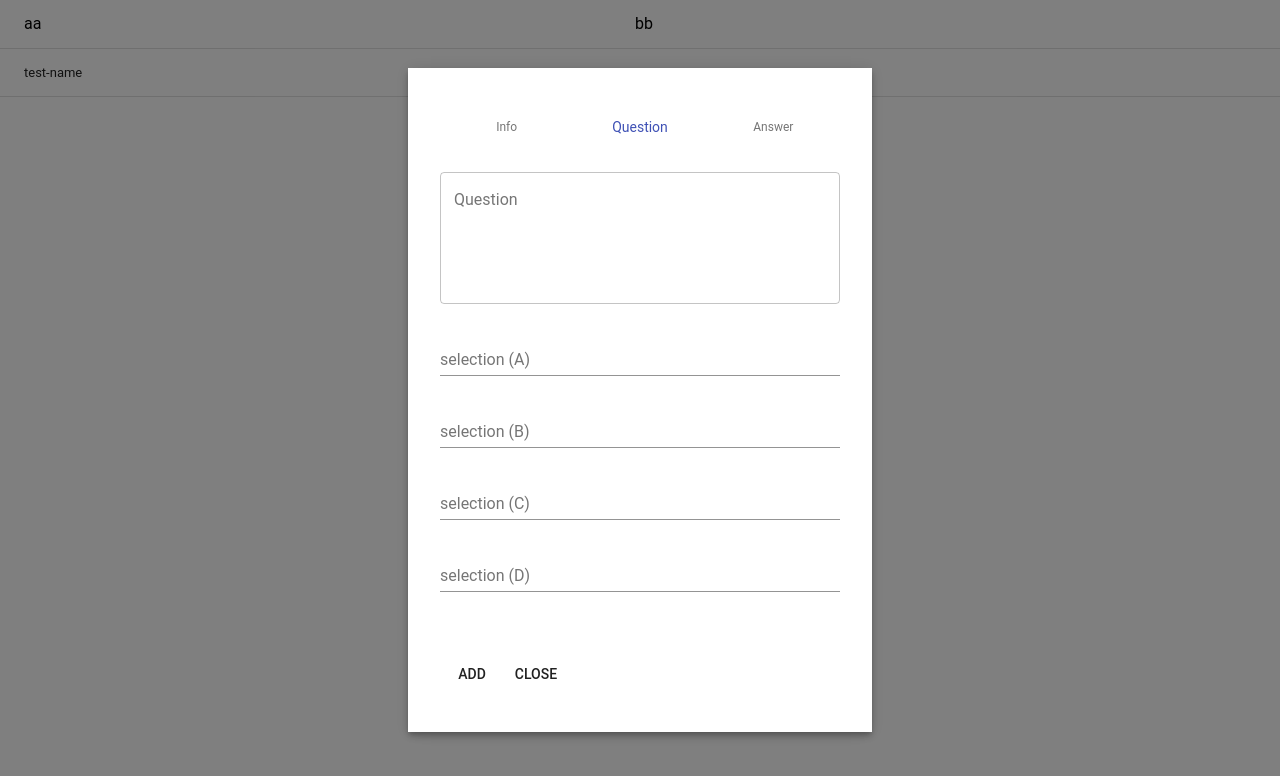
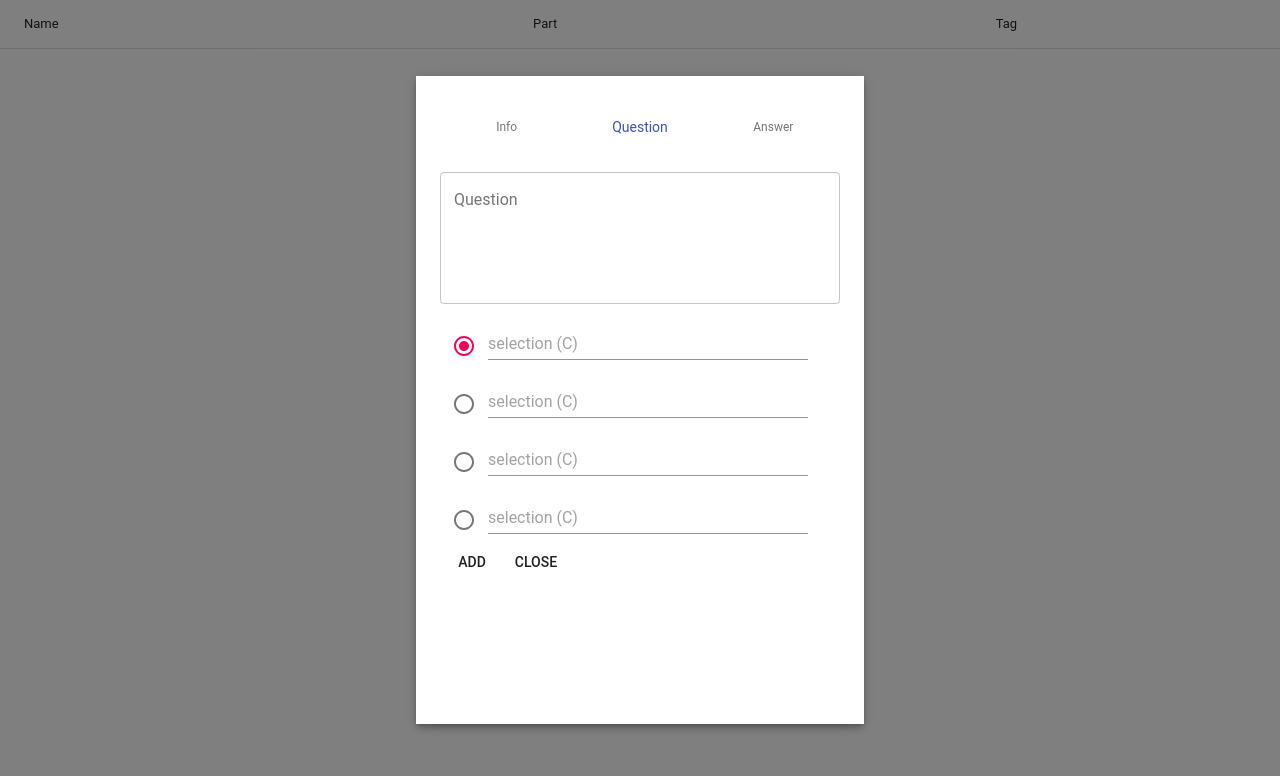
Before and after one commit to hellraris/testbook-maker, a React (Create React App) app in the folder client/: page / in a window 1280 px wide. Both pictures are taken after a click on the button "Question". Shown: the top 776 px of the page. Built offline with nearby package versions, Linux system fonts and the light colour scheme.

Commit message:
モーダルのDesign改善

```diff
--- a/client/src/components/AnswerPage.js
+++ b/client/src/components/AnswerPage.js
@@ -1,7 +1,6 @@
 import React, { Component } from 'react';
 import TextField from '@material-ui/core/TextField';
 import { withStyles } from '@material-ui/core/styles';
-
 
 const styles = theme => ({
     questionText: {
@@ -16,22 +15,26 @@ class Answer extends Component {
         return (
             <div>
                 <TextField
+                    className={classes.questionText}
                     label="explanation"
+                    multiline
+                    rows="3"
                     margin="normal"
+                    variant="outlined"
                 /><br />
                 <TextField
+                    className={classes.questionText}
                     label="translation"
+                    multiline
+                    rows="3"
                     margin="normal"
+                    variant="outlined"
                 /><br />
-                <TextField
+                 <TextField
+                    className={classes.questionText}
                     label="word"
-                    margin="normal"
-                /><br ></br>
-                <TextField
-                    className={classes.questionText}
-                    label="Memo"
                     multiline
-                    rows="5"
+                    rows="3"
                     margin="normal"
                     variant="outlined"
                 /><br />
--- a/client/src/components/QuestionModal.js
+++ b/client/src/components/QuestionModal.js
@@ -15,8 +15,9 @@ const styles = theme => ({
         position: 'absolute',
         backgroundColor: theme.palette.background.paper,
         boxShadow: theme.shadows[5],
-        padding: theme.spacing.unit * 4,
+        padding: theme.spacing.unit * 3,
         outline: 'none',
+        width: theme.spacing.unit * 50
     },
     questionText: {
         width: theme.spacing.unit * 50
@@ -37,9 +38,6 @@ const footer = {
     left: '50%'
 }
 
-const page = {
-    height: '500px'
-}
 
 class QuestionModal extends Component {
 
@@ -49,13 +47,58 @@ class QuestionModal extends Component {
             open: true,
             navi: 0,
             title: '',
-            part: ''
+            part: '',
+            tag: '',
+            tagList: [],
+            questionScript: '',
+            selections: [
+                { id: 1, selection: '', answer: true},
+                { id: 2, selection: '', answer: false},
+                { id: 3, selection: '', answer: false},
+                { id: 4, selection: '', answer: false}
+            ]
+
         }
     }
 
-    handleInfoChange = (event) => {
+    handleCommonTextChange = (event) => {
         this.setState({
             [event.target.name]: event.target.value
+        })
+    }
+
+    handleSelectionChange = (value, id) => {
+        this.setState({
+            selections: this.state.selections.map(
+                c => id === c.id
+                ? {...c, selection: value}
+                : c
+            )
+        })
+    }
+
+    handleAnswerChange = (id) => {
+        this.setState({
+            selections: this.state.selections.map(
+                c=> id === c.id
+                ? {...c, answer: true}
+                : {...c, answer: false}
+            )
+        })
+    }
+
+    addInfoTag = (tag) => {
+        this.setState({
+            tagList: this.state.tagList.concat(tag)
+        })
+        this.setState({
+            tag: ''
+        })
+    }
+
+    deleteInfoTag = (index) => {
+        this.setState({
+            tagList: this.state.tagList.filter((_, i) => i !== index)
         })
     }
 
@@ -65,7 +108,7 @@ class QuestionModal extends Component {
         })
     }
 
-    handleClose = () => {
+    handleModalClose = () => {
         this.setState({
             open: false
         })
@@ -78,7 +121,8 @@ class QuestionModal extends Component {
             url: '/api/question',
             data: {
                 title: this.state.title,
-                part: this.state.part
+                part: this.state.part,
+                tag: this.state.tag
             }
         });
 
@@ -92,12 +136,26 @@ class QuestionModal extends Component {
         const selectPage = () => {
             if (this.state.navi === 0) {
                 return (
-                    <InfoPage title={this.state.title} part={this.state.part} handleInfoChange={this.handleInfoChange} />
+                    <InfoPage
+                        title={this.state.title}
+                        part={this.state.part}
+                        tag={this.state.tag}
+                        tagList={this.state.tagList}
+                        handleTextChange={this.handleCommonTextChange}
+                        addTag={this.addInfoTag}
+                        deleteTag={this.deleteInfoTag}
+                    />
                 )
             }
             if (this.state.navi === 1) {
                 return (
-                    <QuestionPage />
+                    <QuestionPage
+                        script={this.state.questionScript}
+                        selections={this.state.selections}
+                        handleCommonTextChange={this.handleTextChange}
+                        handleSelectionChange={this.handleSelectionChange}
+                        handleAnswerChange = {this.handleAnswerChange}
+                    />
                 );
             }
             if (this.state.navi === 2) {
@@ -121,12 +179,12 @@ class QuestionModal extends Component {
                             <BottomNavigationAction label="Question" />
                             <BottomNavigationAction label="Answer" />
                         </BottomNavigation>
-                        <div style={page}>
+                        <div>
                             {selectPage()}
                         </div>
                         <div style={footer}>
                             <Button onClick={this.addQuestion}>add</Button>
-                            <Button onClick={this.handleClose}>close</Button>
+                            <Button onClick={this.handleModalClose}>close</Button>
                         </div>
                     </div>
                 </Modal>
--- a/client/src/components/QuestionPage.js
+++ b/client/src/components/QuestionPage.js
@@ -1,18 +1,30 @@
 import React, { Component } from 'react';
+import Radio from '@material-ui/core/Radio';
 import TextField from '@material-ui/core/TextField';
 import { withStyles } from '@material-ui/core/styles';
 
 
 const styles = theme => ({
     selection: {
-        width: theme.spacing.unit * 50
+        // width: theme.spacing.unit * 50,
+        display: "flex"
     },
     questionText: {
         width: theme.spacing.unit * 50
+    },
+    textField: {
+        width: theme.spacing.unit * 40
     }
 });
 
+
 class QuestionPage extends Component {
+
+    constructor(props) {
+        super(props)
+
+    }
+
     render() {
         const { classes } = this.props;
 
@@ -22,35 +34,40 @@ class QuestionPage extends Component {
                     <TextField
                         className={classes.questionText}
                         label="Question"
+                        value={this.props.questionScript}
+                        onChange={this.props.handleTextChange}
                         multiline
                         rows="5"
                         margin="normal"
                         variant="outlined"
                     /><br />
-                    <TextField
-                        label="selection (A)"
-                        margin="normal"
-                        multiline
-                        className={classes.selection}
-                    /><br />
-                    <TextField
-                        label="selection (B)"
-                        margin="normal"
-                        multiline
-                        className={classes.selection}
-                    /><br />
-                    <TextField
-                        label="selection (C)"
-                        margin="normal"
-                        multiline
-                        className={classes.selection}
-                    /><br />
-                    <TextField
-                        label="selection (D)"
-                        margin="normal"
-                        multiline
-                        className={classes.selection}
-                    /><br />
+                </div>
+                <div>
+
+                    {
+                        this.props.selections.map((c) => {
+                            return (
+                                <div className={classes.selection} key={c.id}>
+                                    <Radio style={{ marginTop: "10px" }}
+                                        checked={c.answer === true}
+                                        onChange={()=> this.props.handleAnswerChange(c.id)}
+                                        value="b"
+                                        name="radio-button-demo"
+                                        aria-label="B"
+                                    />
+                                    <TextField
+                                        className={classes.textField}
+                                        placeholder="selection (C)"
+                                        margin="normal"
+                                        multiline
+                                        value={c.selection}
+                                        onChange={(e)=>this.props.handleSelectionChange(e.target.value, c.id)}
+                                    />
+                                </div>
+                            )
+                        })
+                    }
+
                 </div>
             </div>
         );
--- a/client/src/components/Testbook.js
+++ b/client/src/components/Testbook.js
@@ -12,10 +12,7 @@ class Testbook extends Component {
         super(props)
 
         this.state = {
-            question: [{info: {
-                title: 'aa',
-                part: 'bb'
-            }}]
+            question: []
         }
 
     }
@@ -33,20 +30,20 @@ class Testbook extends Component {
             <div>
                 <QuestionModal refreshQuestions={this.refreshQuestions}></QuestionModal>
                 <Table>
+                    <TableBody>
+                        <TableRow>
+                            <TableCell>Name</TableCell>
+                            <TableCell>Part</TableCell>
+                            <TableCell>Tag</TableCell>
+                        </TableRow>
+                    </TableBody>
                     {this.state.question.map((c) => {
                         return <TableRow>
-                                <TableCell>{c.info.title}</TableCell>
-                                <TableCell>{c.info.part}</TableCell>
-                                <TableCell></TableCell>
-                            </TableRow>
+                            <TableCell>{c.info.title}</TableCell>
+                            <TableCell>{c.info.part}</TableCell>
+                            <TableCell>{c.info.tag}</TableCell>
+                        </TableRow>
                     })}
-                    <TableBody>
-                        <TableRow>
-                            <TableCell>test-name</TableCell>
-                            <TableCell>part</TableCell>
-                            <TableCell></TableCell>
-                        </TableRow>
-                    </TableBody>
                 </Table>
             </div>
         );
```
Also changed, not shown: client/src/components/InfoPage.js (+29 -4 lines), 2 other files (tests, documents, lock files or other folders).
